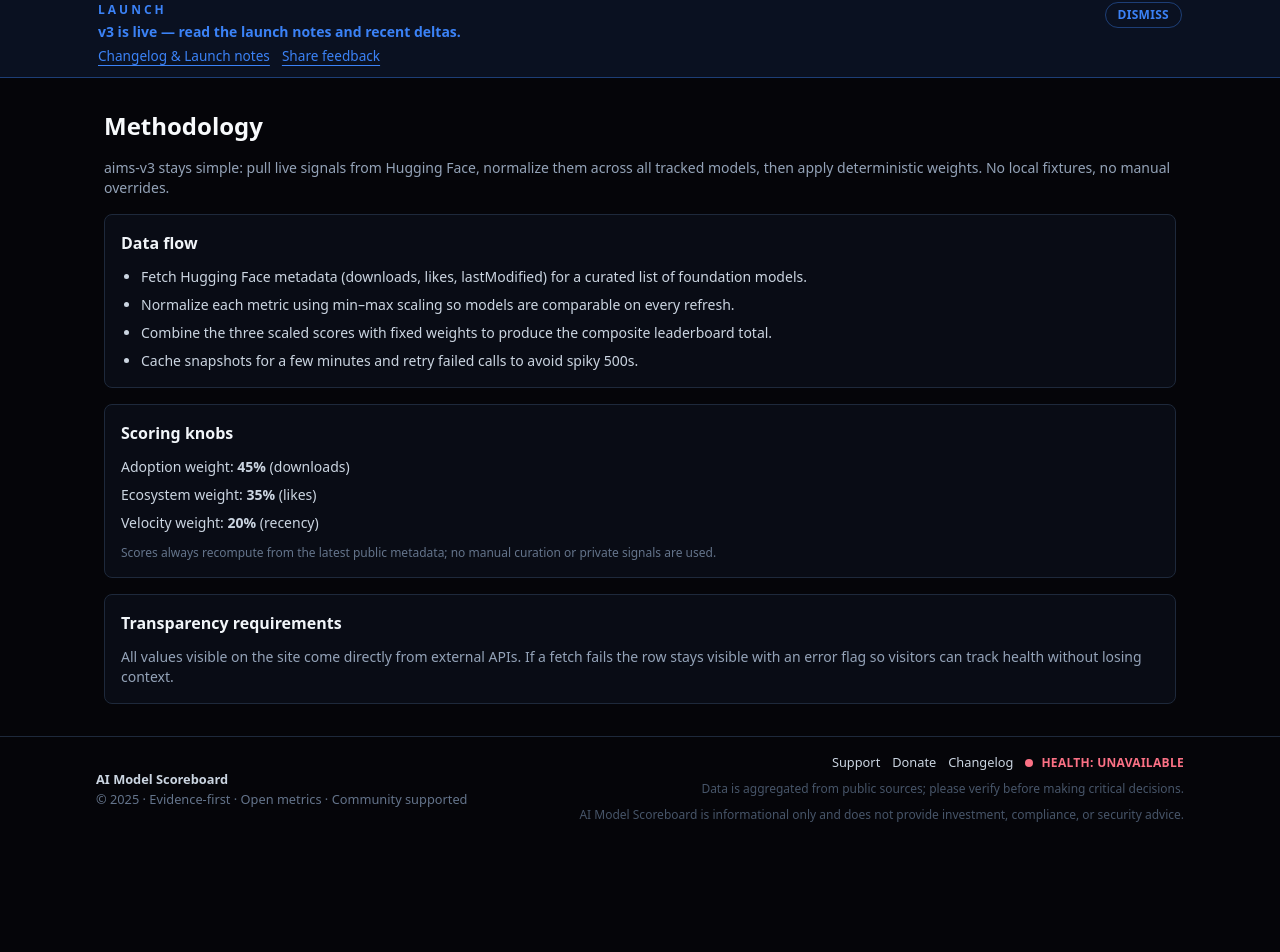
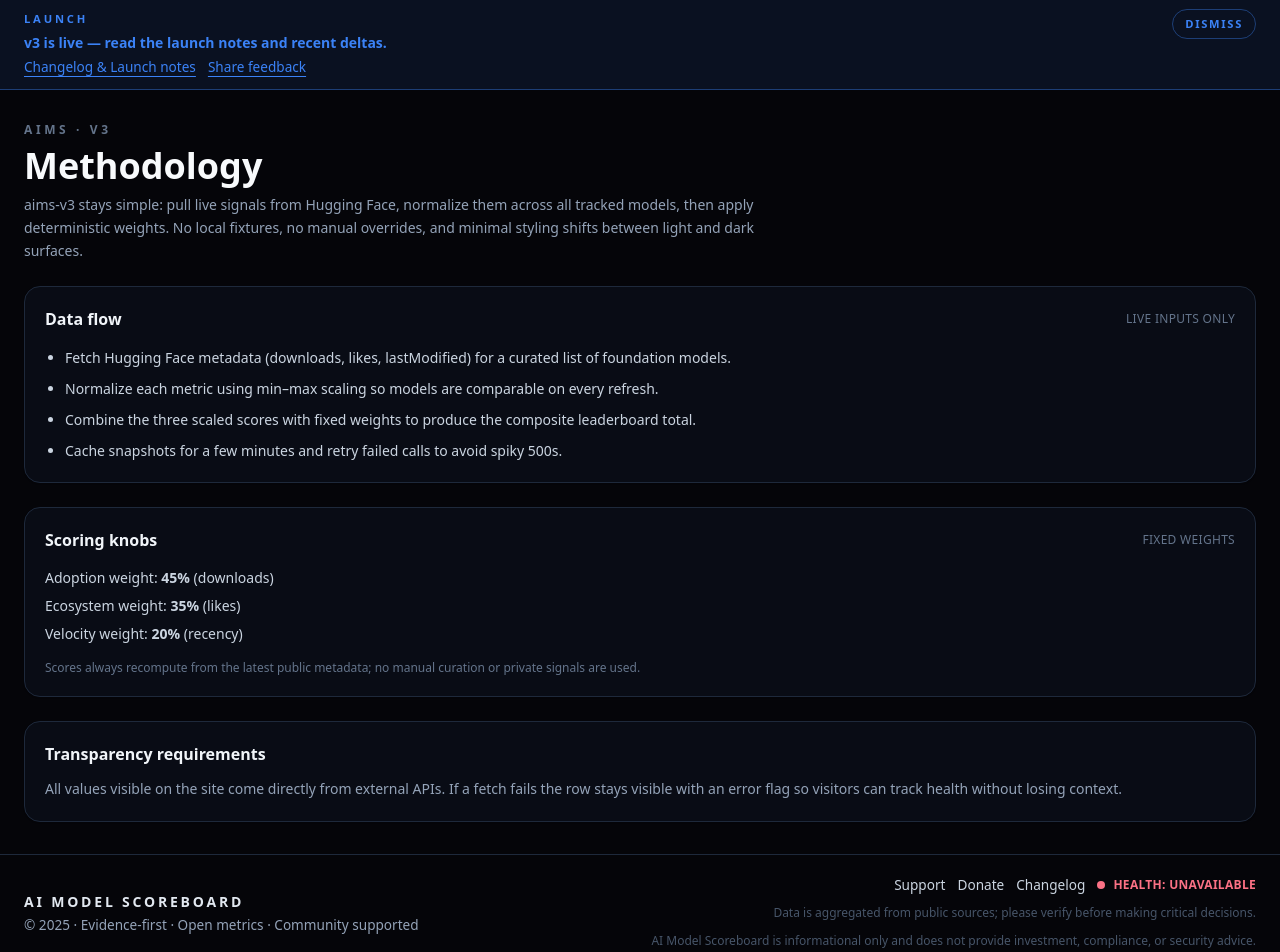
Before and after one commit to badjoke-lab/aicompass, a Next.js app: page /methodology in a window 1280 px wide. Shown: the part 80-1032 px from the top of the page. Before the commit the page ends 920 px from the top, so only its background shows below. Built offline with nearby package versions, Linux system fonts and the light colour scheme; no server answers.

Commit message:
Finalize v3 UI polish and layout

```diff
--- a/app/about/page.tsx
+++ b/app/about/page.tsx
@@ -11,21 +11,27 @@ export const metadata: Metadata = buildPageMetadata({
 
 export default function AboutPage() {
   return (
-    <div className="space-y-4">
-      <h1 className="text-xl font-semibold text-slate-50 sm:text-2xl">About AI Model Scoreboard</h1>
-      <p className="text-sm text-slate-400">
+    <div className="space-y-6">
+      <header className="space-y-2">
+        <p className="text-xs font-semibold uppercase tracking-[0.3em] text-slate-500">About</p>
+        <h1 className="text-3xl font-semibold leading-tight text-slate-50 sm:text-4xl">About AI Model Scoreboard</h1>
+        <p className="max-w-3xl text-sm leading-relaxed text-slate-400">
           AI Model Scoreboard is a community-run initiative to benchmark foundation models with an emphasis on evidence,
           reproducibility, and accessible storytelling. We are not affiliated with any of the vendors we track.
         </p>
-      <p className="text-sm text-slate-400">
+      </header>
+
+      <div className="space-y-3 text-sm leading-relaxed text-slate-400">
+        <p>
           Every score and spike that appears on the board must be backed by a public artifact—eval reports, deployment notes,
           pricing updates, or policy statements. If evidence is missing, the model stays in a provisional “waiting” state until
           we can verify the claim.
         </p>
-      <p className="text-sm text-slate-400">
+        <p>
           The project is intentionally minimal: one table, clear deltas, and a cadence that mirrors how operators make roadmap
           decisions. Transparency is the product.
         </p>
       </div>
+    </div>
   );
 }
--- a/app/donation/page.tsx
+++ b/app/donation/page.tsx
@@ -45,14 +45,12 @@ export const metadata: Metadata = buildPageMetadata({
 export default function DonationPage() {
   return (
     <div className="space-y-6">
-      <div className="space-y-3">
-        <h1 className="text-xl font-semibold text-slate-50 sm:text-2xl">
-          Support AI Model Scoreboard
-        </h1>
-        <p className="text-sm text-slate-400">
-          Donations keep the scoreboard vendor-neutral, cover hosting for data
-          snapshots, and let us commission independent evals when vendors stay
-          quiet. Every contribution goes straight to maintenance and research.
+      <div className="space-y-3" id="donate">
+        <p className="text-xs font-semibold uppercase tracking-[0.3em] text-slate-500">Donate</p>
+        <h1 className="text-3xl font-semibold leading-tight text-slate-50 sm:text-4xl">Support AI Model Scoreboard</h1>
+        <p className="text-sm leading-relaxed text-slate-400">
+          Donations keep the scoreboard vendor-neutral, cover hosting for data snapshots, and let us commission independent
+          evals when vendors stay quiet. Every contribution goes straight to maintenance and research.
         </p>
       </div>
 
--- a/app/layout.tsx
+++ b/app/layout.tsx
@@ -1,10 +1,11 @@
 import "./globals.css";
 import type { Metadata } from "next";
 import type { ReactNode } from "react";
+import Footer from "@/components/Footer";
 import Header from "@/components/Header";
-import HealthIndicator from "@/components/HealthIndicator";
 import { baseMetadata } from "@/lib/metadata";
 import ReleaseBanner from "@/components/ReleaseBanner";
+import { shellClass } from "@/lib/layout";
 
 export const metadata: Metadata = baseMetadata;
 
@@ -15,46 +16,10 @@ export default function RootLayout({ children }: { children: ReactNode }) {
         <div className="flex min-h-screen flex-col">
           <Header />
           <ReleaseBanner />
-          <main className="mx-auto flex w-full max-w-6xl flex-1 flex-col px-4 py-8 sm:px-6 lg:px-10">
+          <main className={`${shellClass} flex-1 flex flex-col py-8`}>
             {children}
           </main>
-          <footer className="border-t border-slate-800 bg-background/80">
-            <div className="mx-auto flex max-w-6xl flex-col gap-3 px-4 py-4 text-[0.8rem] text-slate-500 sm:flex-row sm:items-center sm:justify-between sm:px-6 lg:px-8">
-              <div className="space-y-1 leading-tight">
-                <div className="font-semibold text-slate-300">AI Model Scoreboard</div>
-                <div>© {new Date().getFullYear()} · Evidence-first · Open metrics · Community supported</div>
-              </div>
-              <div className="flex flex-col gap-2 text-right sm:items-end">
-                <nav className="flex flex-wrap items-center justify-end gap-3 text-slate-400 sm:justify-end">
-                  <a
-                    href="/support"
-                    className="text-slate-300 underline-offset-4 hover:text-accent"
-                  >
-                    Support
-                  </a>
-                  <a
-                    href="/donation"
-                    className="text-slate-300 underline-offset-4 hover:text-accent"
-                  >
-                    Donate
-                  </a>
-                  <a
-                    href="/docs/changelog"
-                    className="text-slate-300 underline-offset-4 hover:text-accent"
-                  >
-                    Changelog
-                  </a>
-                  <HealthIndicator />
-                </nav>
-                <p className="text-[0.75rem] text-slate-600">
-                  Data is aggregated from public sources; please verify before making critical decisions.
-                </p>
-                <p className="text-[0.75rem] text-slate-600">
-                  AI Model Scoreboard is informational only and does not provide investment, compliance, or security advice.
-                </p>
-              </div>
-            </div>
-          </footer>
+          <Footer />
         </div>
       </body>
     </html>
--- a/app/methodology/page.tsx
+++ b/app/methodology/page.tsx
@@ -11,16 +11,23 @@ export const metadata: Metadata = buildPageMetadata({
 
 export default function MethodologyPage() {
   return (
-    <div className="space-y-4">
-      <h1 className="text-xl font-semibold text-slate-50 sm:text-2xl">Methodology</h1>
-      <p className="text-sm text-slate-400">
-        aims-v3 stays simple: pull live signals from Hugging Face, normalize them across all tracked models, then
-        apply deterministic weights. No local fixtures, no manual overrides.
-      </p>
+    <div className="space-y-6">
+      <header className="space-y-2">
+        <p className="text-xs font-semibold uppercase tracking-[0.3em] text-slate-500">AIMS · v3</p>
+        <h1 className="text-3xl font-semibold leading-tight text-slate-50 sm:text-4xl">Methodology</h1>
+        <p className="max-w-3xl text-sm leading-relaxed text-slate-400">
+          aims-v3 stays simple: pull live signals from Hugging Face, normalize them across all tracked models, then apply
+          deterministic weights. No local fixtures, no manual overrides, and minimal styling shifts between light and dark
+          surfaces.
+        </p>
+      </header>
 
-      <div className="space-y-3 rounded-lg border border-slate-800 bg-slate-900/40 p-4">
-        <h2 className="text-base font-semibold text-slate-100">Data flow</h2>
-        <ul className="list-disc space-y-2 pl-5 text-sm text-slate-300">
+      <div className="space-y-4 rounded-2xl border border-slate-800 bg-slate-900/40 p-5 shadow-sm">
+        <div className="flex flex-col gap-1 sm:flex-row sm:items-center sm:justify-between">
+          <h2 className="text-base font-semibold text-slate-100">Data flow</h2>
+          <p className="text-xs uppercase tracking-wide text-slate-500">Live inputs only</p>
+        </div>
+        <ul className="list-disc space-y-2 pl-5 text-sm leading-relaxed text-slate-300">
           <li>Fetch Hugging Face metadata (downloads, likes, lastModified) for a curated list of foundation models.</li>
           <li>Normalize each metric using min–max scaling so models are comparable on every refresh.</li>
           <li>Combine the three scaled scores with fixed weights to produce the composite leaderboard total.</li>
@@ -28,8 +35,11 @@ export default function MethodologyPage() {
         </ul>
       </div>
 
-      <div className="space-y-3 rounded-lg border border-slate-800 bg-slate-900/40 p-4">
-        <h2 className="text-base font-semibold text-slate-100">Scoring knobs</h2>
+      <div className="space-y-4 rounded-2xl border border-slate-800 bg-slate-900/40 p-5 shadow-sm">
+        <div className="flex flex-col gap-1 sm:flex-row sm:items-center sm:justify-between">
+          <h2 className="text-base font-semibold text-slate-100">Scoring knobs</h2>
+          <p className="text-xs uppercase tracking-wide text-slate-500">Fixed weights</p>
+        </div>
         <ul className="space-y-2 text-sm text-slate-300">
           <li>
             Adoption weight: <strong>{(SCORE_WEIGHTS.adoption * 100).toFixed(0)}%</strong> (downloads)
@@ -46,9 +56,9 @@ export default function MethodologyPage() {
         </p>
       </div>
 
-      <div className="space-y-3 rounded-lg border border-slate-800 bg-slate-900/40 p-4">
+      <div className="space-y-3 rounded-2xl border border-slate-800 bg-slate-900/40 p-5 shadow-sm">
         <h2 className="text-base font-semibold text-slate-100">Transparency requirements</h2>
-        <p className="text-sm text-slate-400">
+        <p className="text-sm leading-relaxed text-slate-400">
           All values visible on the site come directly from external APIs. If a fetch fails the row stays visible with an error
           flag so visitors can track health without losing context.
         </p>
--- a/app/models/[slug]/page.tsx
+++ b/app/models/[slug]/page.tsx
@@ -58,19 +58,31 @@ export default async function ModelDetailPage({ params }: { params: { slug: stri
     return notFound();
   }
 
+  const updatedLabel = snapshot?.updatedAt ? new Date(snapshot.updatedAt).toLocaleString() : "Unavailable";
+
   return (
     <div className="space-y-10">
-      <header className="space-y-3">
+      <header className="space-y-4 sm:space-y-5">
         <p className="text-xs font-semibold uppercase tracking-[0.3em] text-slate-500">AIMS · v3</p>
-        <h1 className="text-3xl font-semibold leading-tight text-slate-50 sm:text-4xl">{model.name}</h1>
-        <p className="text-sm text-slate-400">Provider: {model.provider}</p>
-        {model.focus && <p className="text-xs text-slate-500">Focus: {model.focus}</p>}
-        <p className="text-xs text-slate-500">
-          Source: <Link href={model.source} className="text-accent underline">Hugging Face</Link>
-        </p>
-        <p className="text-xs text-slate-500">
-          Snapshot updated {snapshot?.updatedAt ? new Date(snapshot.updatedAt).toLocaleString() : "Unavailable"}
-        </p>
+        <div className="flex flex-col gap-3 sm:flex-row sm:items-start sm:justify-between">
+          <div className="space-y-1">
+            <h1 className="text-3xl font-semibold leading-tight text-slate-50 sm:text-4xl">{model.name}</h1>
+            <p className="text-sm text-slate-400">Provider: {model.provider}</p>
+            {model.focus && <p className="text-xs text-slate-500">Focus: {model.focus}</p>}
+            <p className="text-xs text-slate-500">Snapshot updated {updatedLabel}</p>
+          </div>
+          <div className="flex flex-wrap items-center gap-2 self-start rounded-full border border-slate-800 bg-background/70 px-3 py-1.5 text-[0.75rem] uppercase tracking-wide text-slate-300 shadow-sm ring-1 ring-slate-800/60 sm:self-auto">
+            <span className="h-2 w-2 rounded-full bg-accent" />
+            <a
+              href={model.source}
+              target="_blank"
+              rel="noreferrer"
+              className="text-slate-100 underline-offset-4 hover:text-accent"
+            >
+              View on Hugging Face
+            </a>
+          </div>
+        </div>
       </header>
 
       <section className="grid gap-3 sm:grid-cols-2 lg:grid-cols-3">
@@ -81,20 +93,24 @@ export default async function ModelDetailPage({ params }: { params: { slug: stri
           value={model.metrics.lastModified ? new Date(model.metrics.lastModified).toLocaleDateString() : "Unknown"}
           helper="UTC"
         />
-        <MetricCard
-          label="Recency (days)"
-          value={model.metrics.recencyDays ?? "—"}
-          helper="Lower is fresher"
-        />
+        <MetricCard label="Recency (days)" value={model.metrics.recencyDays ?? "—"} helper="Lower is fresher" />
         <MetricCard label="Adoption score" value={model.scores.adoption.toFixed(1)} helper="Weighted" />
         <MetricCard label="Ecosystem score" value={model.scores.ecosystem.toFixed(1)} helper="Weighted" />
         <MetricCard label="Velocity score" value={model.scores.velocity.toFixed(1)} helper="Weighted" />
         <MetricCard label="Total score" value={model.scores.total.toFixed(1)} helper="Composite" />
       </section>
 
-      <section className="rounded-2xl border border-slate-800 bg-surface/80 p-4 shadow-xl sm:p-6">
-        <h2 className="text-sm font-semibold uppercase tracking-wide text-slate-300">Methodology</h2>
-        <div className="mt-2 space-y-2 text-sm text-slate-400">
+      <section className="space-y-4 rounded-2xl border border-slate-800 bg-surface/80 p-4 shadow-xl sm:p-6">
+        <div className="flex flex-col gap-2 sm:flex-row sm:items-center sm:justify-between">
+          <div>
+            <h2 className="text-sm font-semibold uppercase tracking-wide text-slate-300">Methodology</h2>
+            <p className="text-xs text-slate-500">Signals, normalization, and fixed weighting for this snapshot.</p>
+          </div>
+          <Link href="/methodology" className="text-xs font-semibold uppercase tracking-wide text-accent underline-offset-4 hover:text-accent/80">
+            Read methodology
+          </Link>
+        </div>
+        <div className="space-y-2 text-sm text-slate-400">
           <p>
             Scores come directly from live Hugging Face repository metadata. Downloads represent adoption, likes proxy
             ecosystem engagement, and recent updates fuel velocity. Each dimension is scaled relative to peers in the snapshot
@@ -106,7 +122,7 @@ export default async function ModelDetailPage({ params }: { params: { slug: stri
         </div>
       </section>
 
-      <Link href="/" className="text-sm text-accent underline">
+      <Link href="/" className="text-sm font-semibold text-accent underline">
         ← Back to leaderboard
       </Link>
     </div>
--- a/components/Footer.tsx
+++ b/components/Footer.tsx
@@ -1,18 +1,40 @@
+import Link from "next/link";
+
+import { shellClass } from "@/lib/layout";
 import HealthIndicator from "./HealthIndicator";
 
 export default function Footer() {
   return (
     <footer className="border-t border-slate-800 bg-background/80">
-      <div className="mx-auto flex max-w-6xl flex-col gap-4 px-[15px] py-[19px] text-[0.8rem] text-slate-500 sm:flex-row sm:items-center sm:justify-between sm:px-[22px] lg:px-[30px]">
-        <div className="space-y-1 leading-tight">
-          <div className="font-semibold text-slate-300">AI Model Scoreboard</div>
-          <div>© {new Date().getFullYear()} · Evidence-first rankings · Independent, ad-free, and community funded.</div>
+      <div
+        className={`${shellClass} flex flex-col gap-3 py-5 text-[0.85rem] text-slate-500 sm:flex-row sm:items-center sm:justify-between`}
+      >
+        <div className="space-y-1 leading-tight text-slate-400">
+          <div className="text-sm font-semibold uppercase tracking-[0.2em] text-slate-200">AI Model Scoreboard</div>
+          <div>© {new Date().getFullYear()} · Evidence-first · Open metrics · Community supported</div>
         </div>
-        <div className="flex flex-wrap items-center gap-4">
-          <a className="text-slate-300 underline-offset-4 hover:text-accent" href="#donate" aria-label="Skip to the donation section">
-            Donate / Support
-          </a>
-          <HealthIndicator />
+        <div className="flex flex-col gap-2 text-right sm:items-end">
+          <nav
+            aria-label="Secondary navigation"
+            className="flex flex-wrap items-center justify-end gap-3 text-slate-400"
+          >
+            <Link className="text-slate-300 underline-offset-4 hover:text-accent" href="/support">
+              Support
+            </Link>
+            <Link className="text-slate-300 underline-offset-4 hover:text-accent" href="/donation">
+              Donate
+            </Link>
+            <Link className="text-slate-300 underline-offset-4 hover:text-accent" href="/docs/changelog">
+              Changelog
+            </Link>
+            <HealthIndicator />
+          </nav>
+          <p className="text-[0.75rem] leading-relaxed text-slate-600">
+            Data is aggregated from public sources; please verify before making critical decisions.
+          </p>
+          <p className="text-[0.75rem] leading-relaxed text-slate-600">
+            AI Model Scoreboard is informational only and does not provide investment, compliance, or security advice.
+          </p>
         </div>
       </div>
     </footer>
--- a/components/ReleaseBanner.tsx
+++ b/components/ReleaseBanner.tsx
@@ -2,6 +2,8 @@
 
 import Link from "next/link";
 import { useEffect, useState } from "react";
+
+import { shellClass } from "@/lib/layout";
 
 const DISMISS_KEY = "aims-v3-banner-dismissed";
 
@@ -26,9 +28,11 @@ export default function ReleaseBanner() {
 
   return (
     <div className="border-b border-accent/40 bg-accent/10 text-accent">
-      <div className="mx-auto flex max-w-6xl flex-col gap-2 px-[15px] py-[11px] text-sm sm:flex-row sm:items-center sm:justify-between sm:px-[22px] lg:px-[34px]">
+      <div
+        className={`${shellClass} flex flex-col gap-2 py-3 text-sm sm:flex-row sm:items-center sm:justify-between`}
+      >
         <div className="space-y-1">
-          <p className="text-xs font-semibold uppercase tracking-[0.25em]">Launch</p>
+          <p className="text-[0.7rem] font-semibold uppercase tracking-[0.25em]">Launch</p>
           <p className="text-sm font-semibold text-accent">v3 is live — read the launch notes and recent deltas.</p>
           <div className="flex flex-wrap gap-3 text-[0.85rem]">
             <Link href="/docs/changelog" className="underline underline-offset-4 hover:text-accent/80">
@@ -42,7 +46,7 @@ export default function ReleaseBanner() {
         <button
           type="button"
           onClick={handleDismiss}
-          className="self-start rounded-full border border-accent/40 px-3 py-1 text-xs font-semibold uppercase tracking-wide hover:bg-accent/10"
+          className="self-start rounded-full border border-accent/40 px-3 py-1 text-[0.7rem] font-semibold uppercase tracking-[0.15em] hover:bg-accent/10"
         >
           Dismiss
         </button>
--- /dev/null
+++ b/lib/layout.ts
@@ -0,0 +1 @@
+export const shellClass = "mx-auto w-full max-w-6xl px-4 sm:px-6 lg:px-10";
```
Also changed, not shown: app/loading.tsx (+51 -30 lines), app/page.tsx (+10 -5 lines), app/support/page.tsx (+5 -5 lines), components/Header.tsx (+7 -7 lines). Lines whose indentation alone changed are shown as unchanged.
